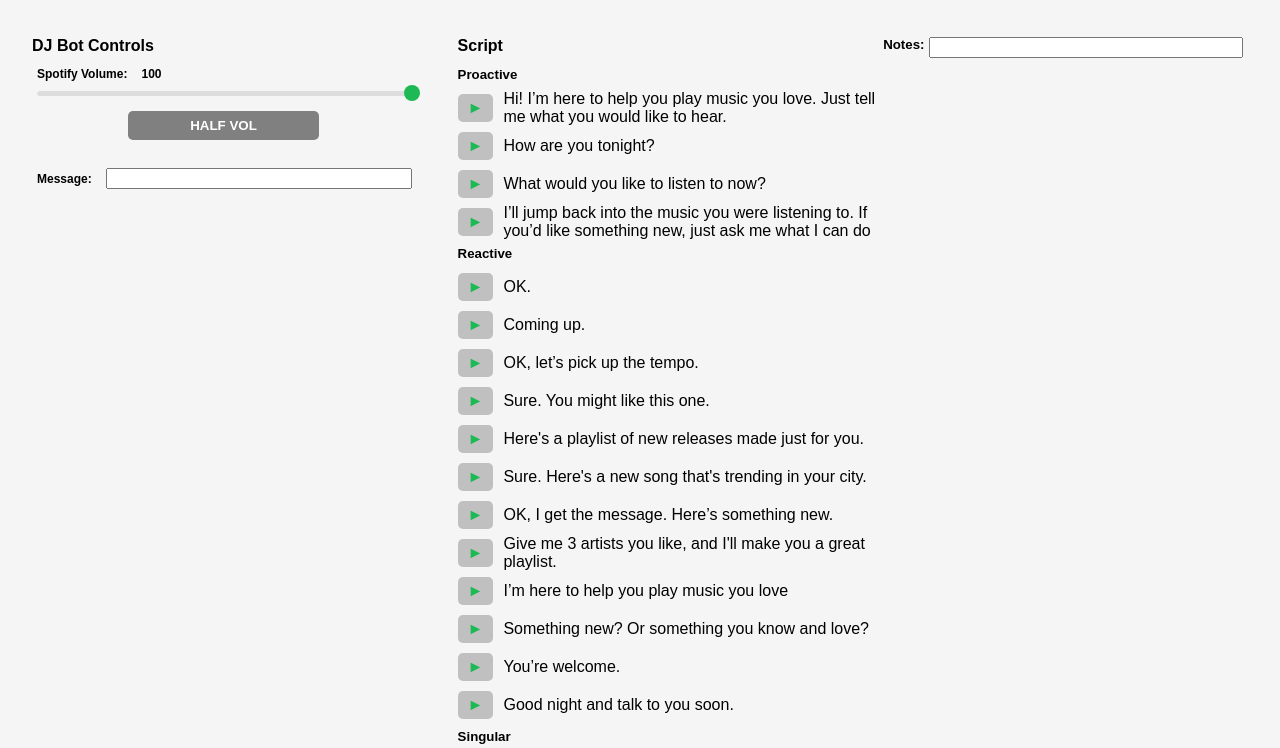
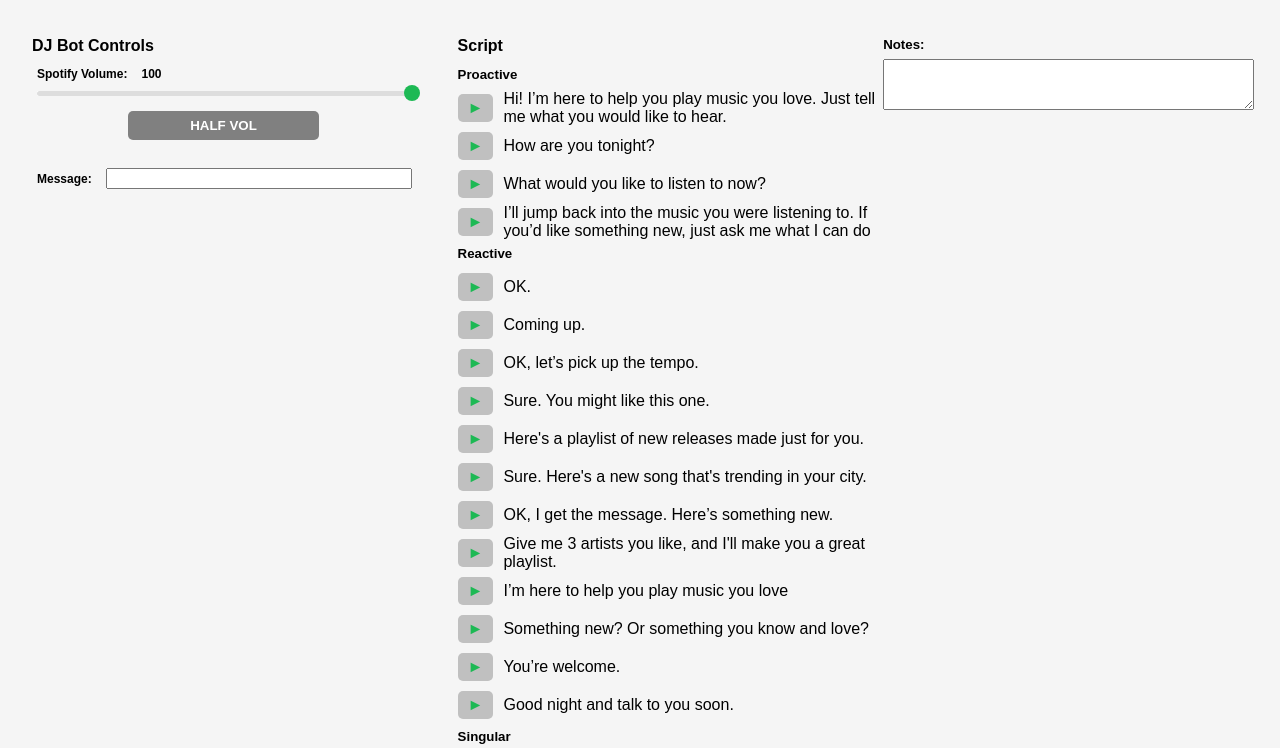
Before and after one commit to nikmart/DJBot-at-Home, a website: page CONTROL/public/index.html in a window 1280 px wide. Shown: the top 748 px of the page. Drawn offline with nearby package versions, Linux system fonts and the light colour scheme; no server answers.

Commit message:
Use textarea

```diff
--- a/CONTROL/public/index.html
+++ b/CONTROL/public/index.html
@@ -213,8 +213,9 @@
 
       <div>
         <h5>Notes:</h5>
+        <textarea rows="3" cols="50" id="note" name="note" onKeyDown="sendNote()"></textarea>
       </div>
-      <input type="text" id="note" name="note" onKeyDown="sendNote()">
+
 
       <div class="prev-note-container" id="notes">
 
```
